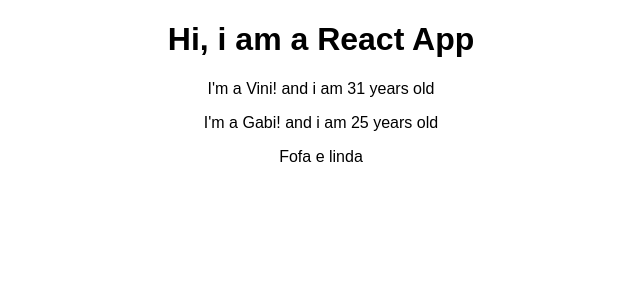
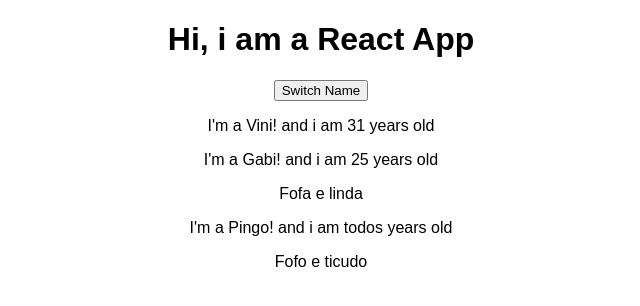
Before and after one commit to vinicechin/react-projects, a React (Create React App) app: page / in a window 1280 px wide. Shown: the top 306 px of the page, without its empty margins (319-959 px from the left). Built offline with nearby package versions, Linux system fonts and the light colour scheme.

Commit message:
Add state and switch name event to app component

```diff
--- a/src/App.js
+++ b/src/App.js
@@ -3,12 +3,32 @@ import './App.css';
 import Person from './Person/Person'
 
 class App extends Component {
+  state = {
+    persons: [
+      {name: "Vini", age: 31, content: ""},
+      {name: "Gabi", age: 25, content: "Fofa e linda"},
+      {name: "Pingo", age: "todos", content: "Fofo e ticudo"}
+    ]
+  }
+
+  switchNameButtonPressed = (event) => {
+    // this.state.persons[0].name = "Vinicius" -> DOESNT WORK
+
+    let persons = this.state.persons
+    persons[0].name = "Vinicius"
+    this.setState({
+      persons
+    })
+  }
+
   render() {
     return (
       <div className="App">
         <h1>Hi, i am a React App</h1>
-        <Person name="Vini" age="31" />
-        <Person name="Gabi" age="25">Fofa e linda</Person>
+        <button onClick={this.switchNameButtonPressed}>Switch Name</button>
+        <Person name={this.state.persons[0].name} age={this.state.persons[0].age}>{this.state.persons[0].content}</Person>
+        <Person name={this.state.persons[1].name} age={this.state.persons[1].age}>{this.state.persons[1].content}</Person>
+        <Person name={this.state.persons[2].name} age={this.state.persons[2].age}>{this.state.persons[2].content}</Person>
       </div>
     );
   }
```
Also changed, not shown: src/Person/Person.js (line endings or trailing spaces).
